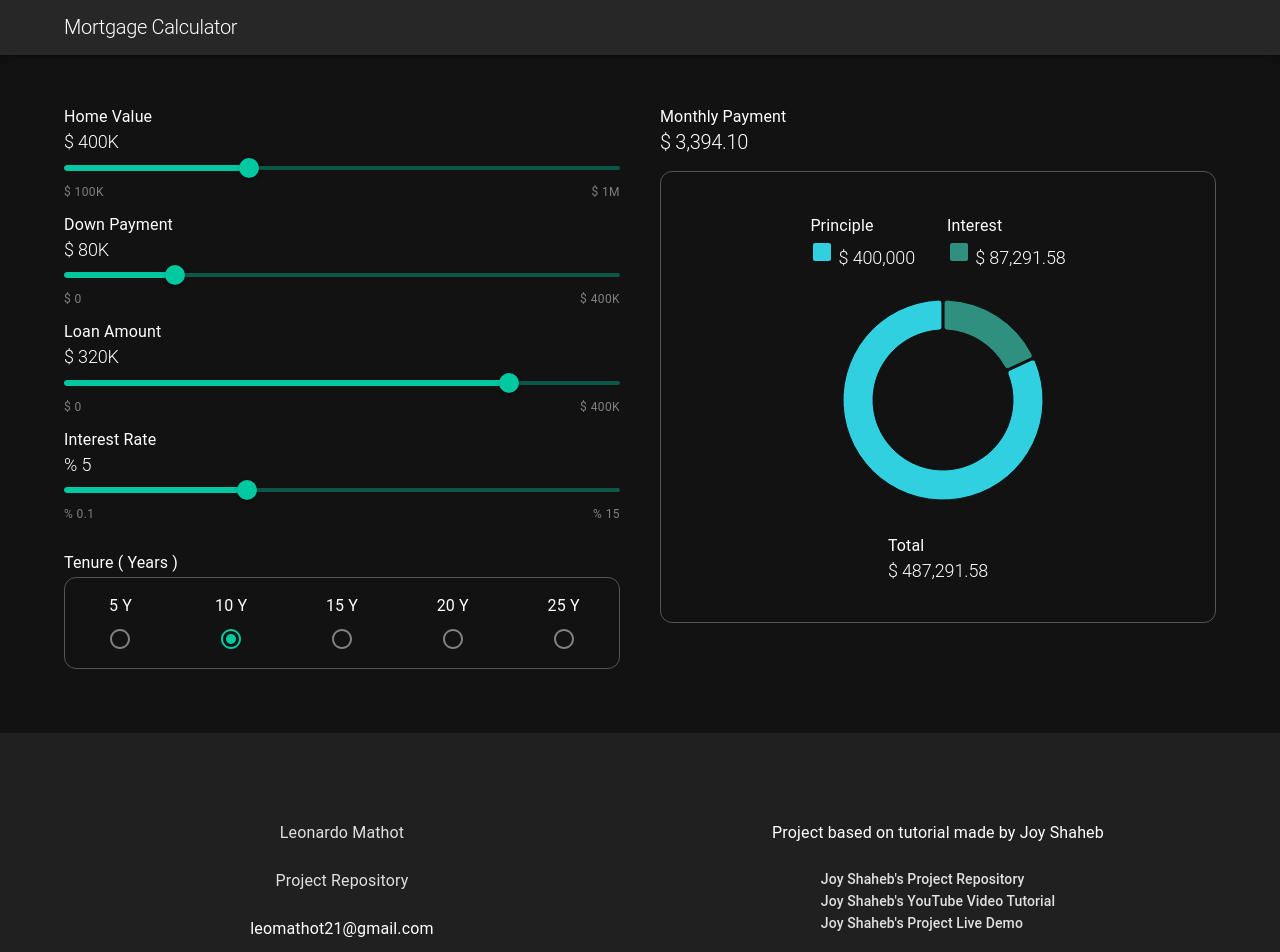
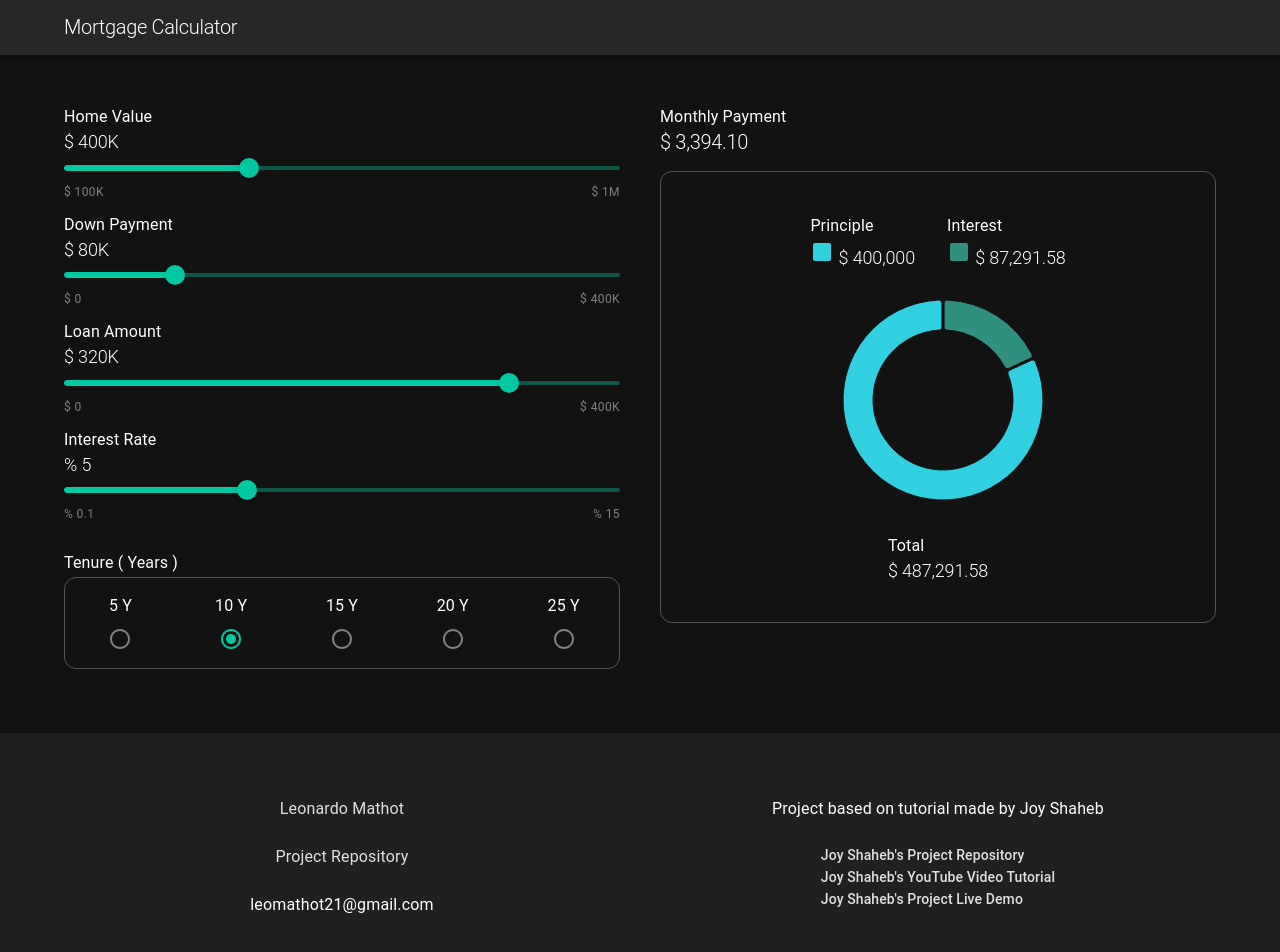
Before and after one commit to leomathot/Mortgage-Calculator, a React (Vite) app: page / in a window 1280 px wide. Shown: the top 952 px of the page. Built offline with nearby package versions, Linux system fonts and the light colour scheme.

Commit message:
Update footer

```diff
--- a/src/components/Footer.jsx
+++ b/src/components/Footer.jsx
@@ -12,7 +12,7 @@ const Footer = () => {
               gap={3}
               justifyContent={'center'}
               alignItems={'center'}
-              padding={5}>
+              padding={2}>
               <Typography><a href='https://github.com/leomathot' target='_blank'>Leonardo Mathot</a></Typography>
               <Typography><a href='https://github.com/leomathot/Mortgage-Calculator' target='_blank'>Project Repository</a></Typography>
               <Typography><span>leomathot21@gmail.com</span></Typography>
@@ -23,7 +23,7 @@ const Footer = () => {
               gap={3}
               justifyContent={'center'}
               alignItems={'center'}
-              padding={5}>
+              padding={2}>
               <Typography>Project based on tutorial made by Joy Shaheb</Typography>
               <Stack justifyContent={'left'}>
                 <Typography variant='subtitle2'>
```
